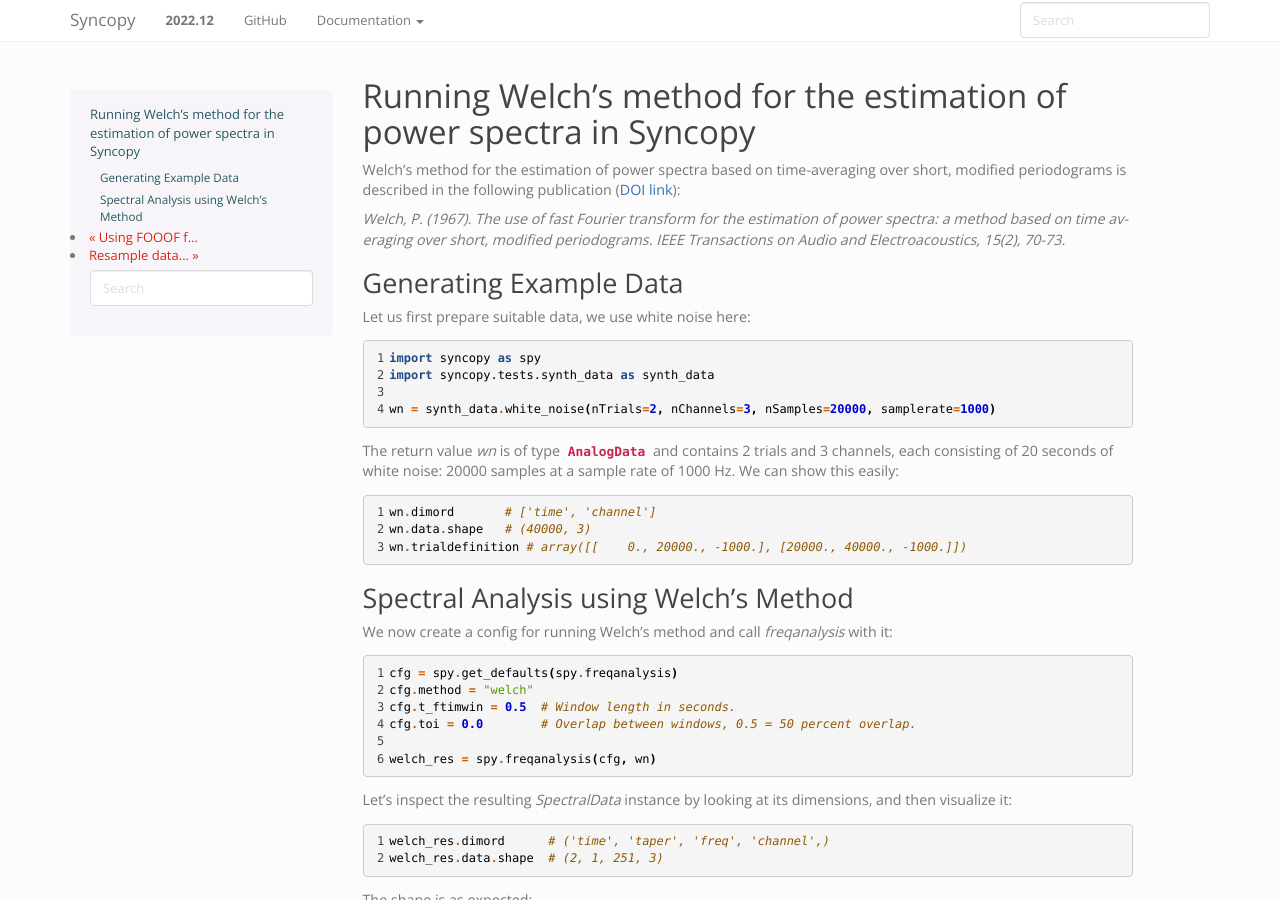
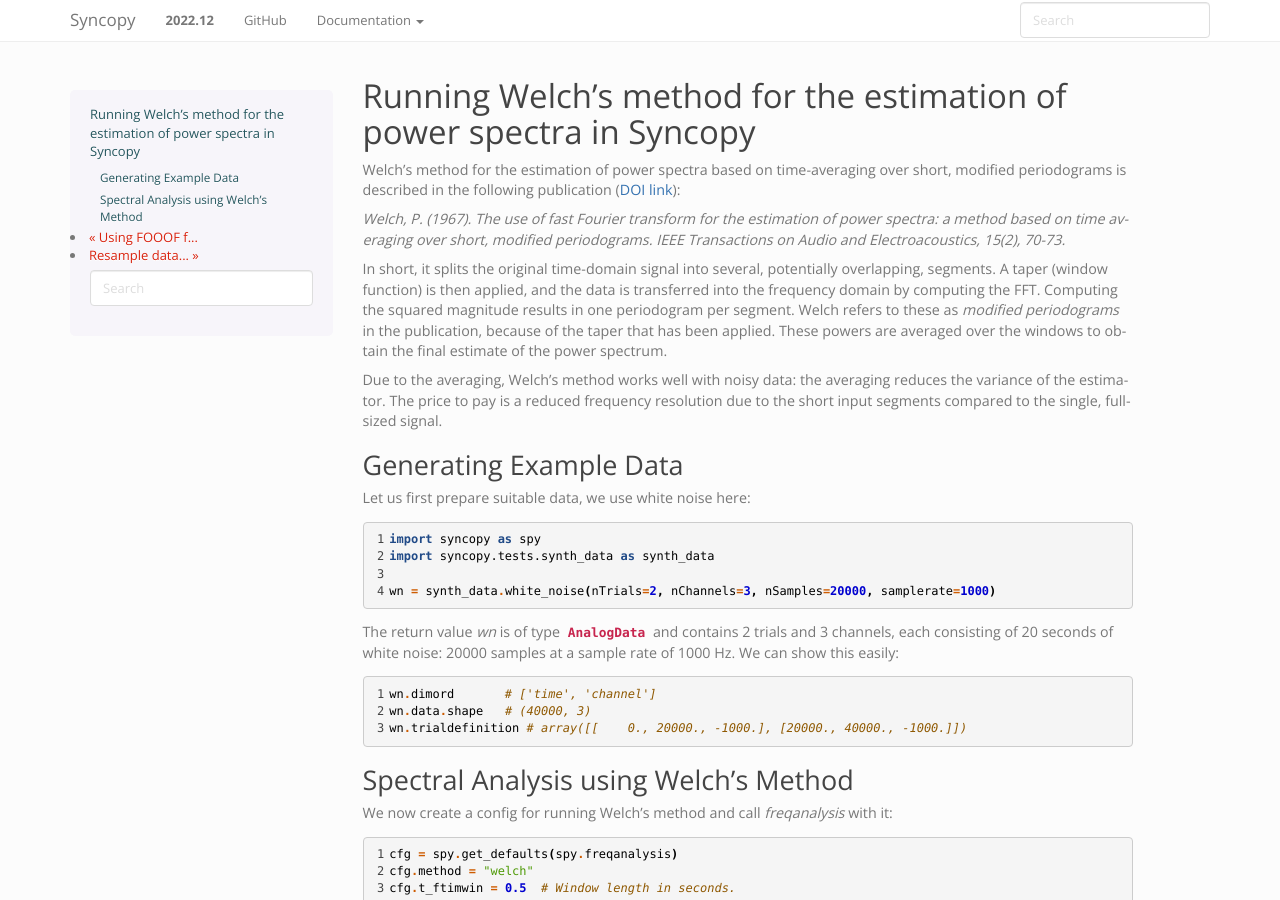
Before and after one commit to esi-neuroscience/syncopy, a Sphinx documentation site: the page built from doc/source/tutorials/welch.rst, in a window 1280 px wide and 900 px high. Built offline with Sphinx 7.4.7, drawn with Linux system fonts in a browser that asks for light colours; the version number is read from the project's files by our own code.

Commit message:
NEW: Add explanation of what Welch's method does.

```diff
--- a/doc/source/tutorials/welch.rst
+++ b/doc/source/tutorials/welch.rst
@@ -7,6 +7,14 @@
 `Welch, P. (1967). The use of fast Fourier transform for the estimation of power spectra:
 a method based on time averaging over short, modified periodograms.
 IEEE Transactions on Audio and Electroacoustics, 15(2), 70-73.`
+
+In short, it splits the original time-domain signal into several, potentially overlapping, segments. A taper (window function) is then applied,
+and the data is transferred into the frequency domain by computing the FFT. Computing the squared magnitude results in one periodogram per segment.
+Welch refers to these as *modified periodograms* in the publication, because of the taper that has been applied. These
+powers are averaged over the windows to obtain the final estimate of the power spectrum.
+
+Due to the averaging, Welch's method works well with noisy data: the averaging reduces the variance of the estimator. The price to pay is a
+reduced frequency resolution due to the short input segments compared to the single, full-sized signal.
 
 Generating Example Data
 -----------------------
```
